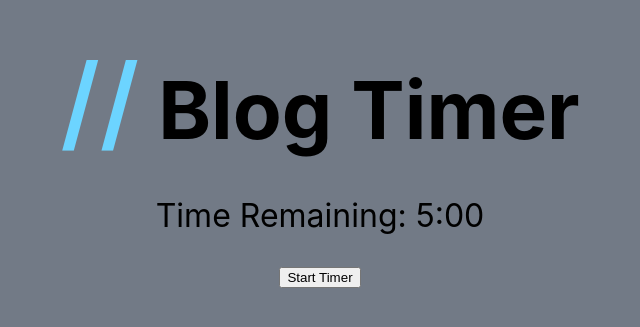
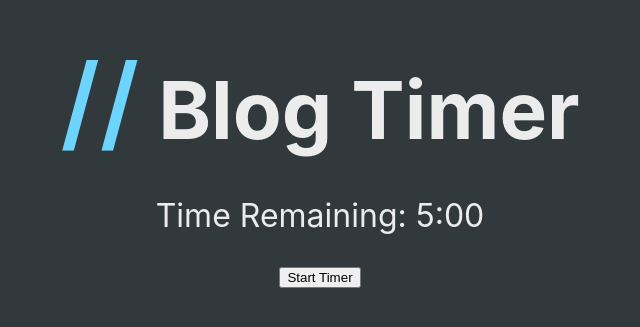
Before and after one commit to Cparusso/Blog-Timer, a React (Create React App) app: page / in a window 1280 px wide. Shown: the part 237-564 px from the top of the page, without its empty margins (320-960 px from the left). Built offline with nearby package versions, Linux system fonts and the light colour scheme.

Commit message:
Minor stylistic changes - Adjusted the background and font colors

```diff
--- a/src/App.css
+++ b/src/App.css
@@ -1,5 +1,6 @@
 body {
-  background-color: #727A86;
+  background-color: #31393C;
+  color: #ececec;
 }
 
 .header {
```
